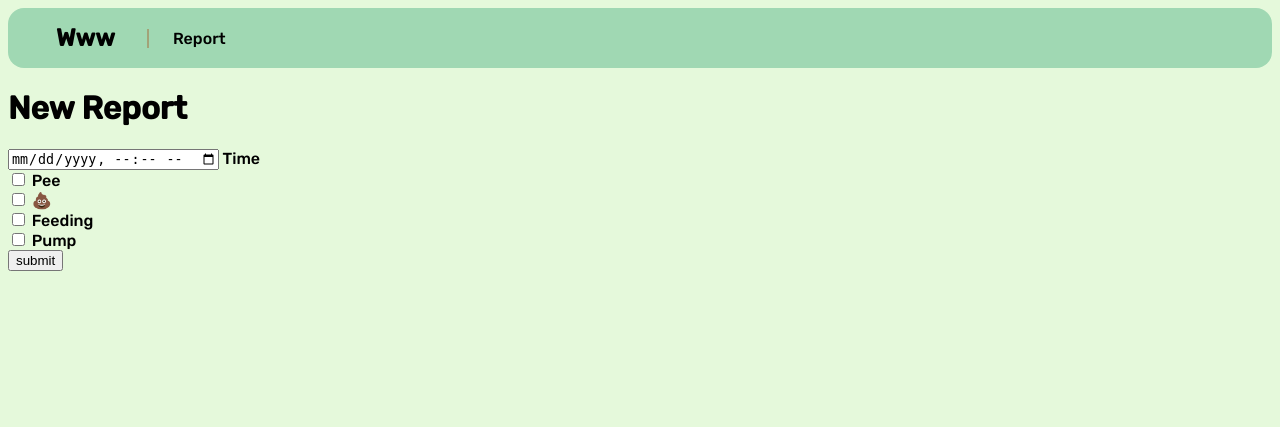
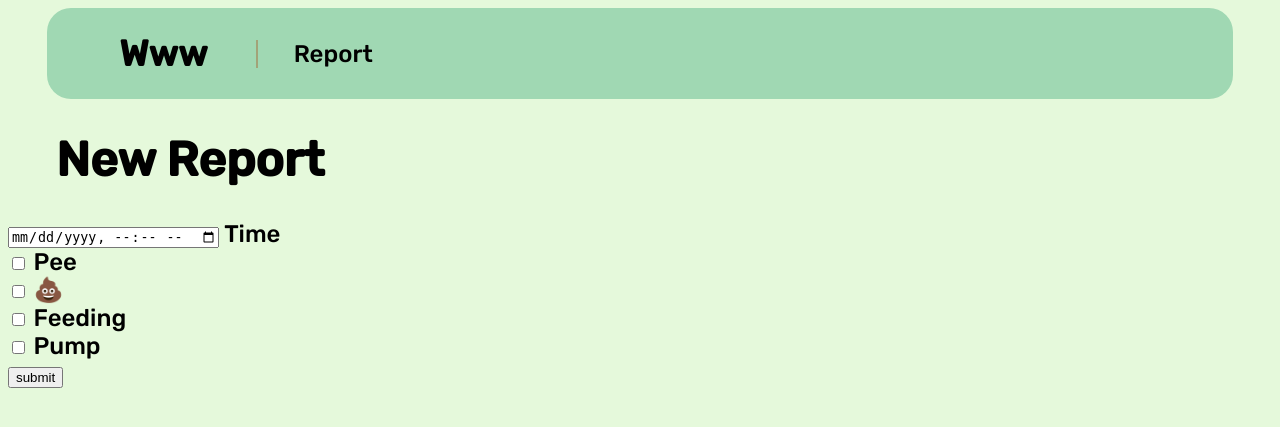
Before and after one commit to czimm203/newbb, a Flask app: page /report/ in a window 1280 px wide. Shown: the top 427 px of the page. Run offline with Flask 3, Linux system fonts and the light colour scheme; parts of the project's set-up code (start-up, migrations or seed data) failed here and were passed over.

Commit message:
fixes for getting off mac, format changes

```diff
--- a/__init__.py
+++ b/__init__.py
@@ -1,3 +1,3 @@
-from . import db
+from newbb import db
 
 db.init_db()
--- a/app.py
+++ b/app.py
@@ -1,7 +1,7 @@
 from datetime import datetime
 from flask import Flask, render_template, request
 from pathlib import Path
-from . import db
+from newbb import db
 
 name = Path(__file__).parent.name.capitalize()
 app = Flask(__name__)
@@ -48,3 +48,6 @@ def submit_report():
     row = db.create_row(data)
     db.insert_data(row)
     return render_template("submission.html", name = name)
+
+if __name__ == "__main__":
+    app.run("127.0.0.1", 8080, debug=False)
--- a/db.py
+++ b/newbb/db.py
@@ -14,7 +14,6 @@ class Row:
     id: int | None = None
 
 def create_row(data: dict[str, Any]) -> Row:
-    print(data)
     return Row(
                 date = data["date"],
                 poo = data["poo"],
@@ -44,7 +43,6 @@ def select_data(limit = 20) -> list[sqlite3.Row]:
     """
     cur.execute(sql, (str(limit),))
     res = cur.fetchall()
-    print(res[-1]['feeding'])
     conn.close()
     return res
 
--- a/static/styles.css
+++ b/static/styles.css
@@ -5,11 +5,16 @@
   --acc1: #a2a378;
   --acc2: #83764f;
   font-family: Rubik;
+  font-size: 1.5em;
 
 }
 
 body {
   background-color: var(--main-bg);
+}
+
+h1 {
+  padding-left: 1em;
 }
 
 .vl {
@@ -25,7 +30,11 @@ body {
   background-color: var(--green);
   border-radius: 1rem;
   vertical-align: baseline;
+  margin-left: auto;
+  margin-right: auto;
+  width: 90%;
 }
+
 .nav a {
   margin: 0 .5rem;
   padding: 0 1em;
--- a/templates/index.html
+++ b/templates/index.html
@@ -23,9 +23,6 @@
             <td>{{marker[row['feeding']]}}</td>
             <td>{{row['amount']}}</td>
             <td>{{marker[row['pump']]}}</td>
-            <td>
-                <button id="{{row['id']}}">update</button>
-            </td>
         </tr>
         {%endfor%}
     </tbody>
```
Also changed, not shown: requirements.txt (+0 -153 lines), newbb/__init__.py (added).
